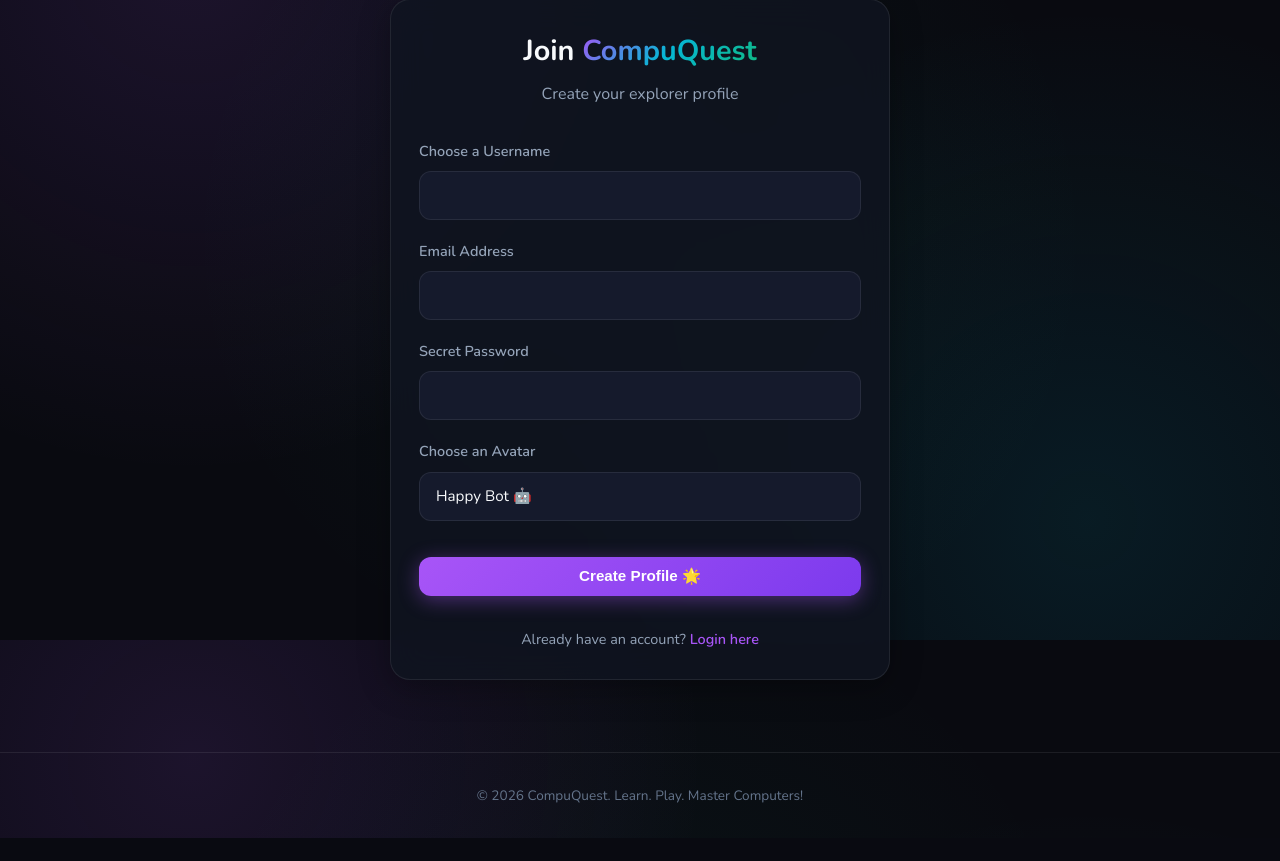
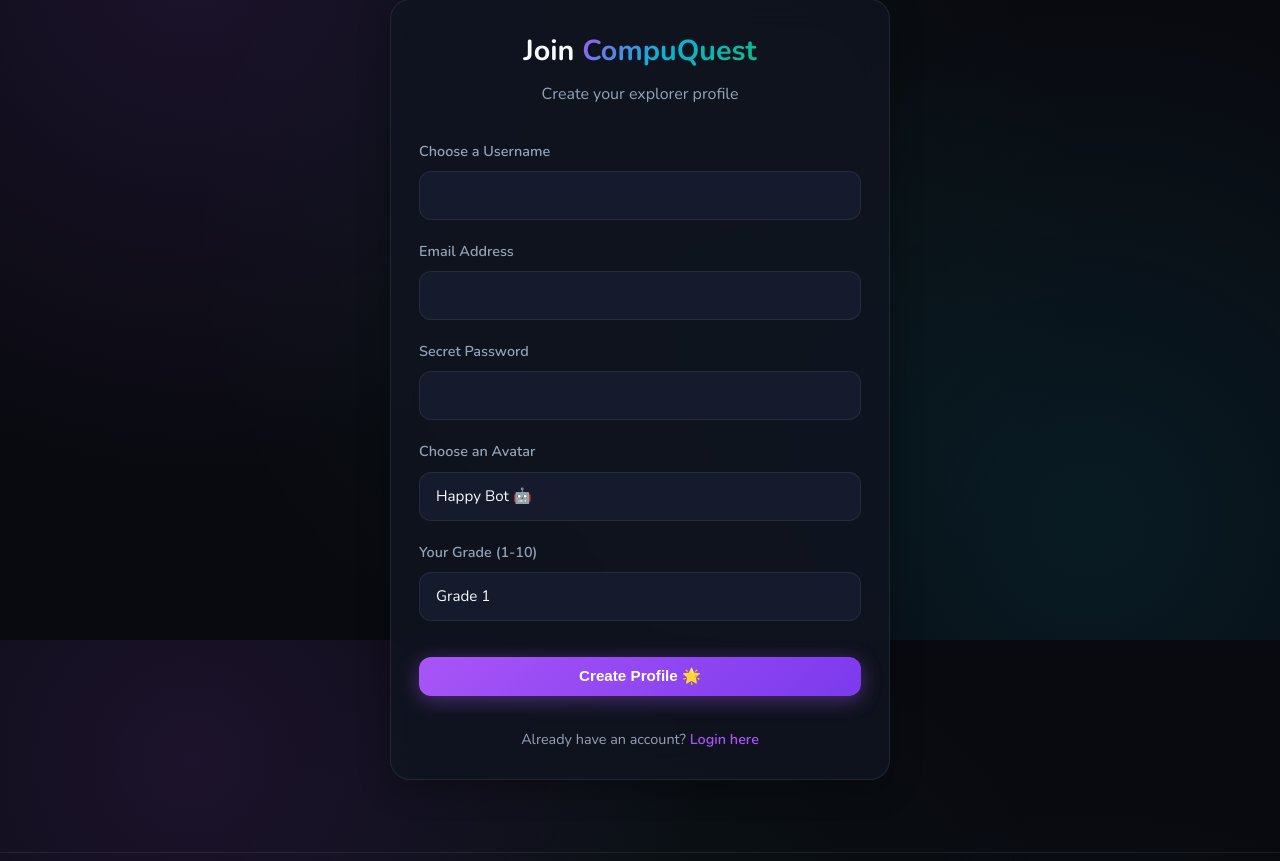
Before and after one commit to shawn2227/PyQuest, a Flask app: page /register in a window 1280 px wide. Shown: the part 160-1021 px from the top of the page. Before the commit the page ends 998 px from the top, so only its background shows below. Run offline with Flask 3, Linux system fonts and the light colour scheme.

Commit message:
2nd draft

```diff
--- a/app.py
+++ b/app.py
@@ -80,7 +80,10 @@ def award_badges_check(user_id, conn):
 def index():
     user = get_current_user()
     conn = get_db_connection()
-    categories = conn.execute('SELECT * FROM categories ORDER BY order_idx ASC').fetchall()
+    if user:
+        categories = conn.execute('SELECT * FROM categories WHERE min_grade <= ? AND max_grade >= ? ORDER BY order_idx ASC', (user['grade'], user['grade'])).fetchall()
+    else:
+        categories = conn.execute('SELECT * FROM categories ORDER BY order_idx ASC').fetchall()
     total_quests = conn.execute('SELECT COUNT(*) as count FROM quests').fetchone()['count']
     total_users = conn.execute('SELECT COUNT(*) as count FROM users').fetchone()['count']
     conn.close()
@@ -109,10 +112,11 @@ def register():
 
         hashed = generate_password_hash(password, method='pbkdf2:sha256')
         cursor = conn.cursor()
+        grade = request.form.get('grade', 1, type=int)
         cursor.execute('''
-            INSERT INTO users (username, email, password_hash, avatar, xp, level, streak, title)
-            VALUES (?, ?, ?, ?, ?, ?, ?, ?)
-        ''', (username, email, hashed, avatar, 0, 1, 1, 'Explorer'))
+            INSERT INTO users (username, email, password_hash, avatar, xp, level, streak, title, grade)
+            VALUES (?, ?, ?, ?, ?, ?, ?, ?, ?)
+        ''', (username, email, hashed, avatar, 0, 1, 1, 'Explorer', grade))
         conn.commit()
         user_id = cursor.lastrowid
         conn.close()
@@ -160,7 +164,7 @@ def dashboard():
     lvl, curr_xp, next_lvl_xp = calculate_level(user['xp'])
     progress_pct = min(100, int((curr_xp / next_lvl_xp) * 100))
 
-    categories = conn.execute('SELECT * FROM categories ORDER BY order_idx ASC').fetchall()
+    categories = conn.execute('SELECT * FROM categories WHERE min_grade <= ? AND max_grade >= ? ORDER BY order_idx ASC', (user['grade'], user['grade'])).fetchall()
     cat_stats = []
     for cat in categories:
         total = conn.execute('SELECT COUNT(*) as count FROM quests WHERE category_slug = ?', (cat['slug'],)).fetchone()['count']
@@ -195,7 +199,10 @@ def dashboard():
 def categories_view():
     user = get_current_user()
     conn = get_db_connection()
-    categories = conn.execute('SELECT * FROM categories ORDER BY order_idx ASC').fetchall()
+    if user:
+        categories = conn.execute('SELECT * FROM categories WHERE min_grade <= ? AND max_grade >= ? ORDER BY order_idx ASC', (user['grade'], user['grade'])).fetchall()
+    else:
+        categories = conn.execute('SELECT * FROM categories ORDER BY order_idx ASC').fetchall()
 
     cat_data = []
     for c in categories:
@@ -214,11 +221,20 @@ def categories_view():
 @app.route('/category/<slug>')
 def category_detail(slug):
     user = get_current_user()
+    if not user:
+        flash('Please login to explore worlds.', 'warning')
+        return redirect(url_for('login'))
+
     conn = get_db_connection()
     category = conn.execute('SELECT * FROM categories WHERE slug = ?', (slug,)).fetchone()
     if not category:
         conn.close()
         flash('World not found.', 'error')
+        return redirect(url_for('categories_view'))
+
+    if user['grade'] < category['min_grade'] or user['grade'] > category['max_grade']:
+        conn.close()
+        flash('This world is not available for your grade level.', 'warning')
         return redirect(url_for('categories_view'))
 
     quests = conn.execute('SELECT * FROM quests WHERE category_slug = ? ORDER BY order_idx ASC', (slug,)).fetchall()
@@ -251,6 +267,12 @@ def learn_arena(quest_id):
     if not quest_row:
         conn.close()
         flash('Lesson not found.', 'error')
+        return redirect(url_for('categories_view'))
+
+    category = conn.execute('SELECT * FROM categories WHERE slug = ?', (quest_row['cat_slug'],)).fetchone()
+    if user['grade'] < category['min_grade'] or user['grade'] > category['max_grade']:
+        conn.close()
+        flash('This lesson is not available for your grade level.', 'warning')
         return redirect(url_for('categories_view'))
 
     # Convert row to dict to parse JSON
--- /dev/null
+++ b/s.py
@@ -0,0 +1,3 @@
+import os
+
+print(os.path.abspath(__file__))
--- a/templates/auth/register.html
+++ b/templates/auth/register.html
@@ -33,6 +33,23 @@
                 </select>
             </div>
 
+
+            <div>
+                <label for="grade" style="display: block; margin-bottom: 0.5rem; font-size: 0.9rem; font-weight: 600; color: var(--text-secondary);">Your Grade (1-10)</label>
+                <select id="grade" name="grade" style="width: 100%; padding: 0.85rem 1rem; border-radius: 12px; background: var(--bg-input); border: 1px solid var(--border-subtle); color: var(--text-primary); font-family: inherit; font-size: 0.95rem; outline: none; appearance: none;">
+                    <option value="1">Grade 1</option>
+                    <option value="2">Grade 2</option>
+                    <option value="3">Grade 3</option>
+                    <option value="4">Grade 4</option>
+                    <option value="5">Grade 5</option>
+                    <option value="6">Grade 6</option>
+                    <option value="7">Grade 7</option>
+                    <option value="8">Grade 8</option>
+                    <option value="9">Grade 9</option>
+                    <option value="10">Grade 10</option>
+                </select>
+            </div>
+
             <button type="submit" class="btn-glow btn-primary" style="margin-top: 1rem; width: 100%;">Create Profile 🌟</button>
         </form>
 
--- a/templates/profile.html
+++ b/templates/profile.html
@@ -17,6 +17,10 @@
                 <div>
                     <div style="font-size: 1.5rem; font-weight: 800; color: var(--text-primary);">{{ level }}</div>
                     <div style="font-size: 0.8rem; color: var(--text-secondary); text-transform: uppercase;">Level</div>
+                </div>
+                <div>
+                    <div style="font-size: 1.5rem; font-weight: 800; color: var(--neon-green);">{{ user.grade }}</div>
+                    <div style="font-size: 0.8rem; color: var(--text-secondary); text-transform: uppercase;">Grade</div>
                 </div>
                 <div>
                     <div style="font-size: 1.5rem; font-weight: 800; color: var(--neon-amber);">{{ user.streak }}🔥</div>
```
Also changed, not shown: compuquest.db.
